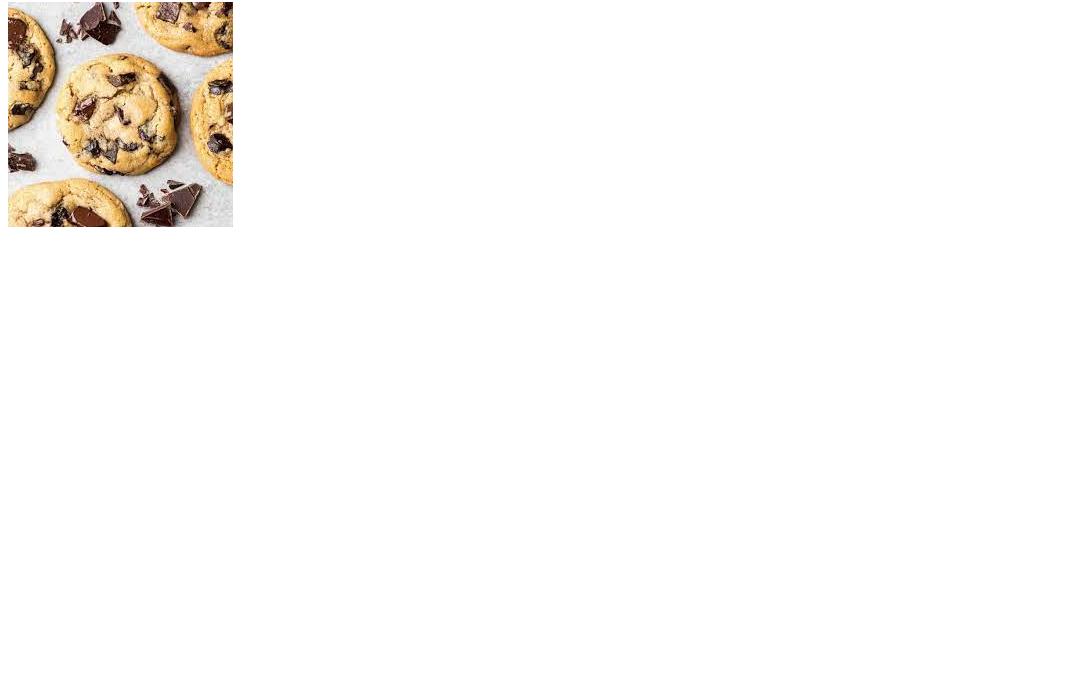
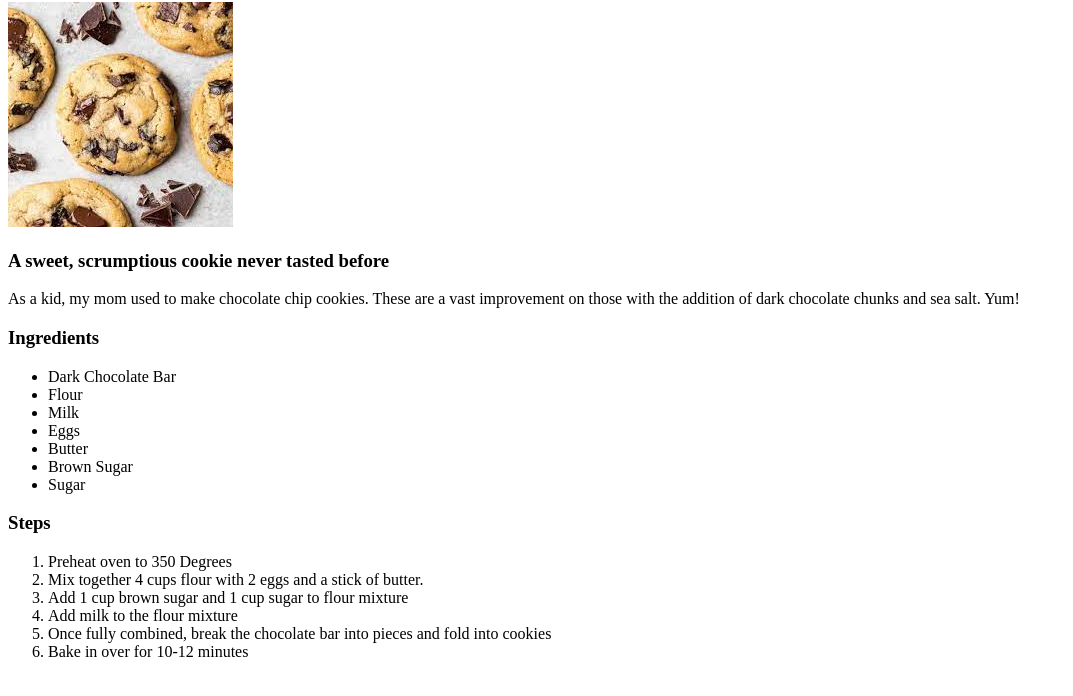
Before and after one commit to linglejack06/odin-recipes, a plain HTML site: page recipes/cookies.html in a window 1280 px wide. Shown: the part 78-774 px from the top of the page, without its empty margins (0-1073 px from the left). Drawn offline with Linux system fonts and the light colour scheme; files whose address does not match are found by name.

Commit message:
Add Steps, Description, and Ingredients to cookie.html

```diff
--- a/recipes/cookies.html
+++ b/recipes/cookies.html
@@ -9,5 +9,28 @@
 <body>
     <h1>Chocolate Chip Cookies</h1>
     <img src="images/cookie.jpg" alt="Chocolate Chip Cookies">
+    <h3>A sweet, scrumptious cookie never tasted before</h3>
+    <p>
+        As a kid, my mom used to make chocolate chip cookies. These are a vast improvement on those with the addition of dark chocolate chunks and sea salt. Yum!
+    </p>
+    <h3>Ingredients</h3>
+    <ul>
+        <li>Dark Chocolate Bar</li>
+        <li>Flour</li>
+        <li>Milk</li>
+        <li>Eggs</li>
+        <li>Butter</li>
+        <li>Brown Sugar</li>
+        <li>Sugar</li>
+    </ul>
+    <h3>Steps</h3>
+    <ol>
+        <li>Preheat oven to 350 Degrees</li>
+        <li>Mix together 4 cups flour with 2 eggs and a stick of butter.</li>
+        <li>Add 1 cup brown sugar and 1 cup sugar to flour mixture</li>
+        <li>Add milk to the flour mixture</li>
+        <li>Once fully combined, break the chocolate bar into pieces and fold into cookies</li>
+        <li>Bake in over for 10-12 minutes</li>
+    </ol>
 </body>
 </html>
```
